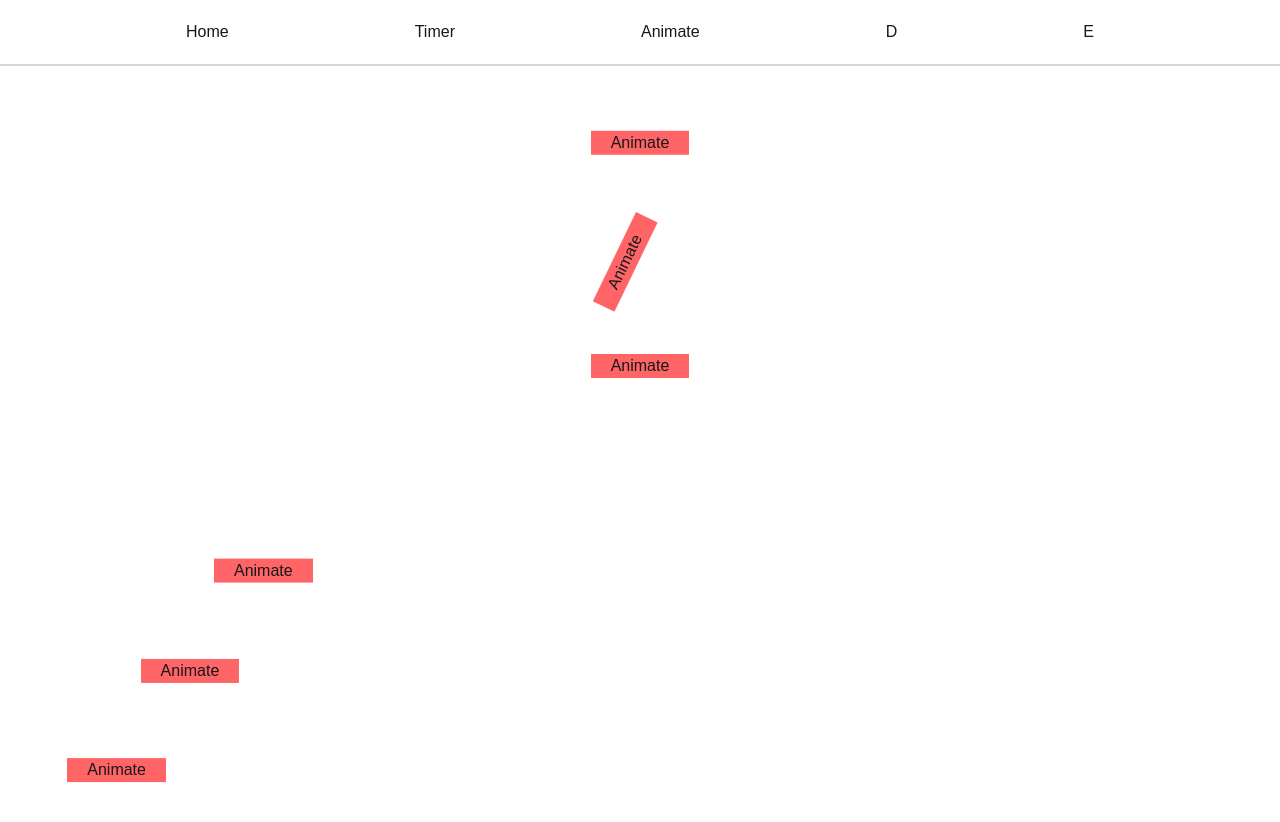
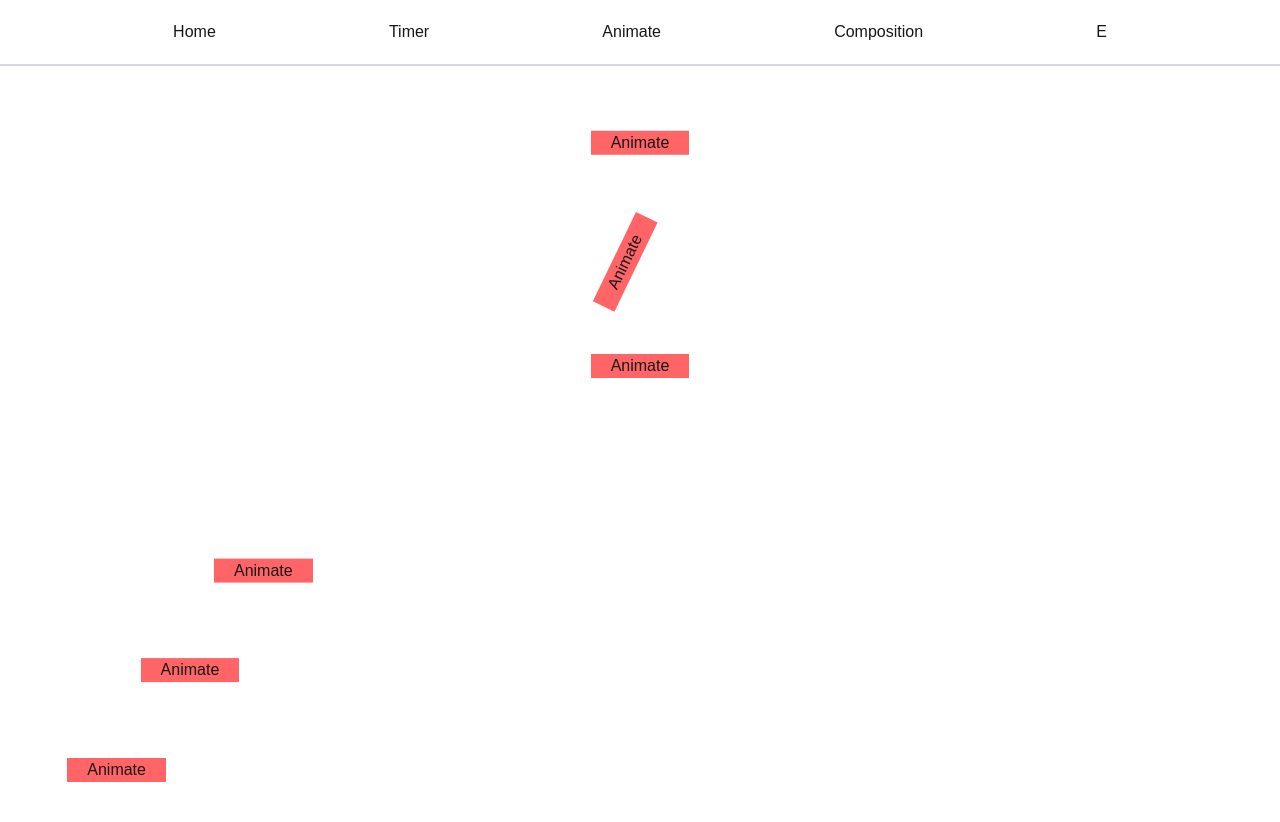
Before and after one commit to josholadunni/animejs-practice, a Next.js app: page /animate in a window 1280 px wide. Shown: the top 822 px of the page. Built offline with nearby package versions, Linux system fonts and the light colour scheme.

Commit message:
Switched querySelectorAll with useRef array

```diff
--- a/src/app/animate/page.tsx
+++ b/src/app/animate/page.tsx
@@ -6,6 +6,11 @@ export default function Animate() {
   const boxRef1 = useRef<HTMLDivElement | null>(null);
   const boxRef2 = useRef<HTMLDivElement | null>(null);
   const boxRef3 = useRef<HTMLDivElement | null>(null);
+  const box4Elements = [
+    useRef<HTMLDivElement>(null),
+    useRef<HTMLDivElement>(null),
+    useRef<HTMLDivElement>(null),
+  ];
 
   useEffect(() => {
     if (boxRef1.current) {
@@ -52,12 +57,11 @@ export default function Animate() {
       });
     }
 
-    // Animate all box4 data-ref elements
-    const elements = document.querySelectorAll('[data-ref="box4"]');
-    animate(elements, {
-      y: ($el: unknown) =>
-        parseInt(($el as HTMLElement).getAttribute("data-y") || "0"),
-      x: (_: unknown, i: number) => 50 + -500 * i,
+    box4Elements.forEach((el, i) => {
+      if (el.current) {
+        animate(el.current, {
+          y: parseInt(el.current.dataset.y || "0"),
+          x: 50 + -500 * i,
           rotate: "2turn",
           ease: "inOutBack",
           loopDelay: 1000,
@@ -65,7 +69,9 @@ export default function Animate() {
           loop: true,
           duration: 2000,
         });
-  }, []);
+      }
+    });
+  });
 
   return (
     <div className="w-full">
@@ -79,27 +85,16 @@ export default function Animate() {
         Animate
       </div>
       <div className="flex">
+        {[100, 200, 300].map((yValue, index) => (
           <div
-          data-ref="box4"
-          data-y="100"
+            key={index}
+            ref={box4Elements[index]}
+            data-y={yValue}
             className="bg-red-400 w-fit px-5 mx-auto mt-20"
           >
             Animate
           </div>
-        <div
-          data-ref="box4"
-          data-y="200"
-          className="bg-red-400 w-fit px-5 mx-auto mt-20"
-        >
-          Animate
-        </div>
-        <div
-          data-ref="box4"
-          data-y="300"
-          className="bg-red-400 w-fit px-5 mx-auto mt-20"
-        >
-          Animate
-        </div>
+        ))}
       </div>
     </div>
   );
--- a/src/app/components/Navbar.tsx
+++ b/src/app/components/Navbar.tsx
@@ -15,7 +15,7 @@ function Navbar() {
           <Link href="/animate">Animate</Link>
         </li>
         <li>
-          <Link href="/">D</Link>
+          <Link href="/composition">Composition</Link>
         </li>
         <li>
           <Link href="/">E</Link>
```
Lines whose indentation alone changed are shown as unchanged.
